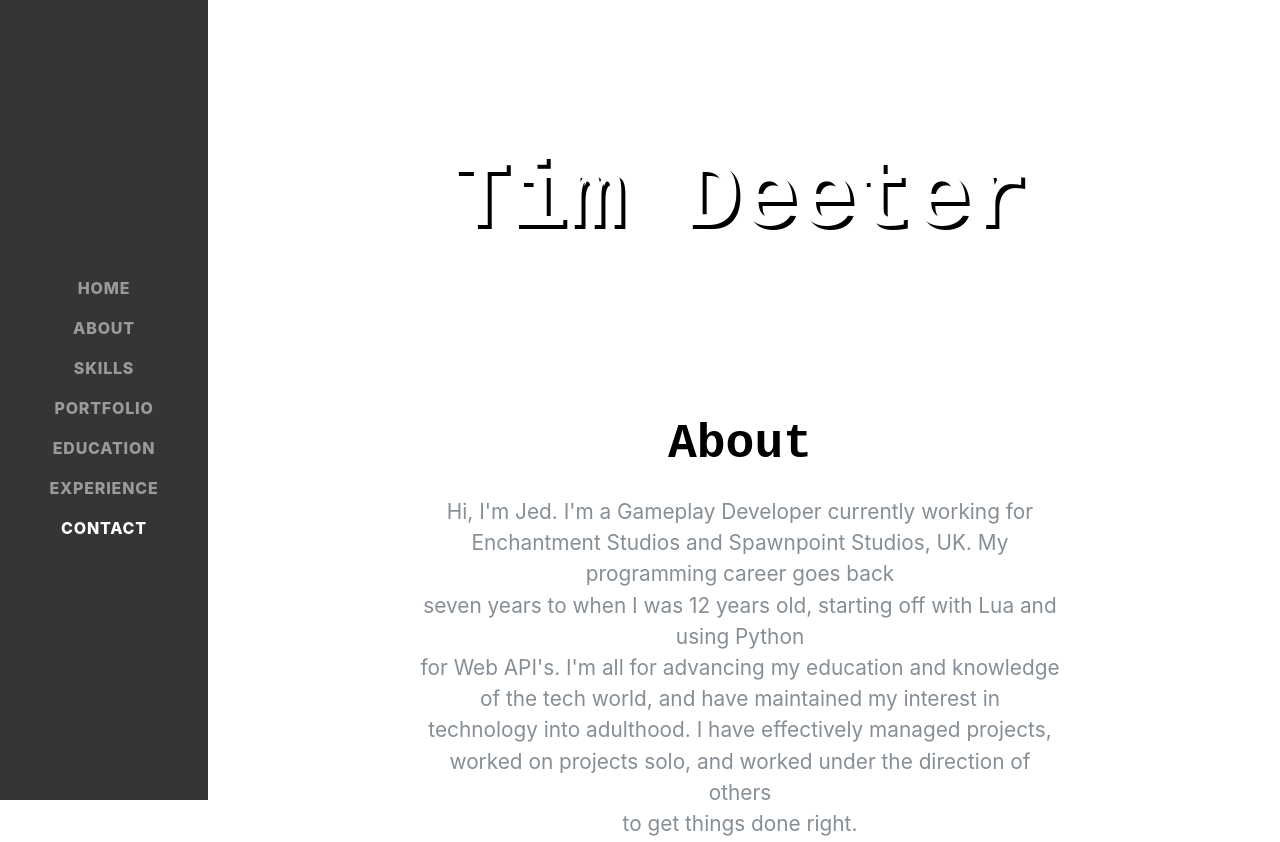
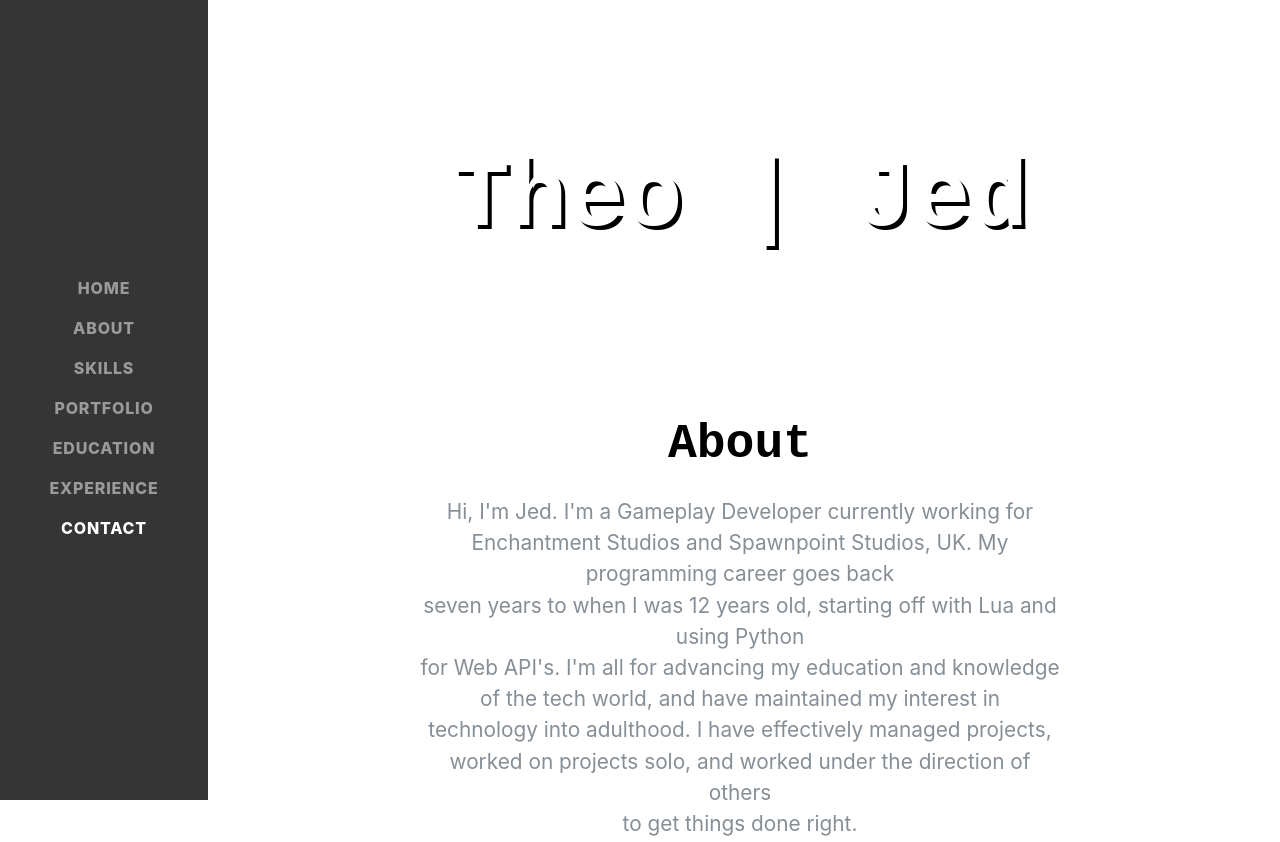
Before and after one commit to testTeotcd/portfolio, a plain HTML site: page index.html in a window 1280 px wide. Shown: the top 842 px of the page. Drawn offline with nearby package versions, Linux system fonts and the light colour scheme; a web font is replaced by a local one.

Commit message:
Fix name 01

```diff
--- a/index.html
+++ b/index.html
@@ -89,7 +89,7 @@
     </nav>
 
     <div style="height: 400px; width: 100%; padding-top: 156px;">
-      <h1 style="font-family: 'Courier New', Courier, monospace; text-shadow: 4px 4px black; color: white; text-align: center; margin-bottom: -24px;">Tim Deeter</h1>
+      <h1 style="font-family: 'Courier New', Courier, monospace; text-shadow: 4px 4px black; color: white; text-align: center; margin-bottom: -24px;">Theo | Jed</h1>
       <p style="font-family: 'Courier New', Courier, monospace; color: white; padding-left: 59%; font-size: 30px;">Developer</p>
     </div>
 
```
